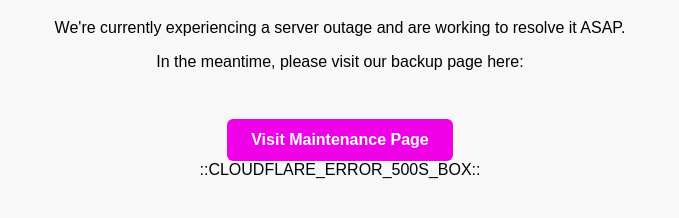
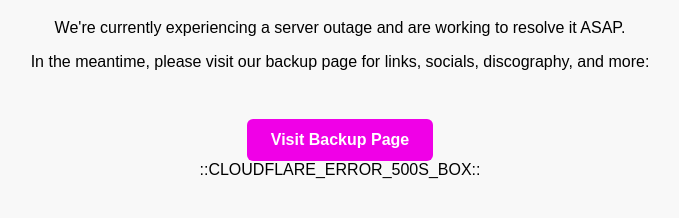
Before and after one commit to danaproducer/dananielsen-maintenance, a plain HTML site: page Index.html in a window 1280 px wide. Shown: the part 118-336 px from the top of the page, without its empty margins (300-979 px from the left). Drawn offline with Linux system fonts and the light colour scheme.

Commit message:
Update Index.html
updated wording for Backup Page

```diff
--- a/Index.html
+++ b/Index.html
@@ -25,8 +25,8 @@
 <body>
   <h1>We're doing a little maintenance 🎧</h1>
   <p>We're currently experiencing a server outage and are working to resolve it ASAP.</p>
-  <p>In the meantime, please visit our backup page here:</p>
-  <a href="https://dananielsen.kit.com/site-maintenance">Visit Maintenance Page</a>
+  <p>In the meantime, please visit our backup page for links, socials, discography, and more:</p>
+  <a href="https://dananielsen.kit.com/site-maintenance">Visit Backup Page</a>
 
   <div>::CLOUDFLARE_ERROR_500S_BOX::</div>
 </body>
```
